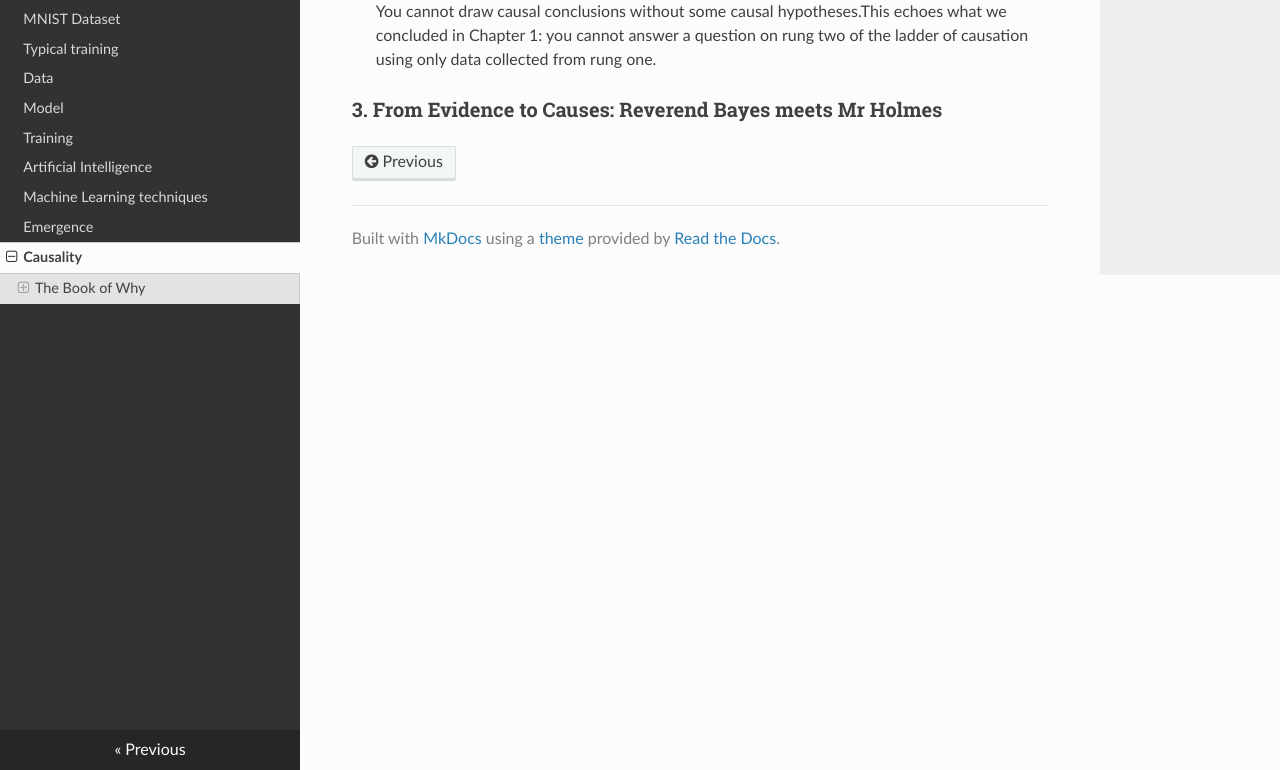
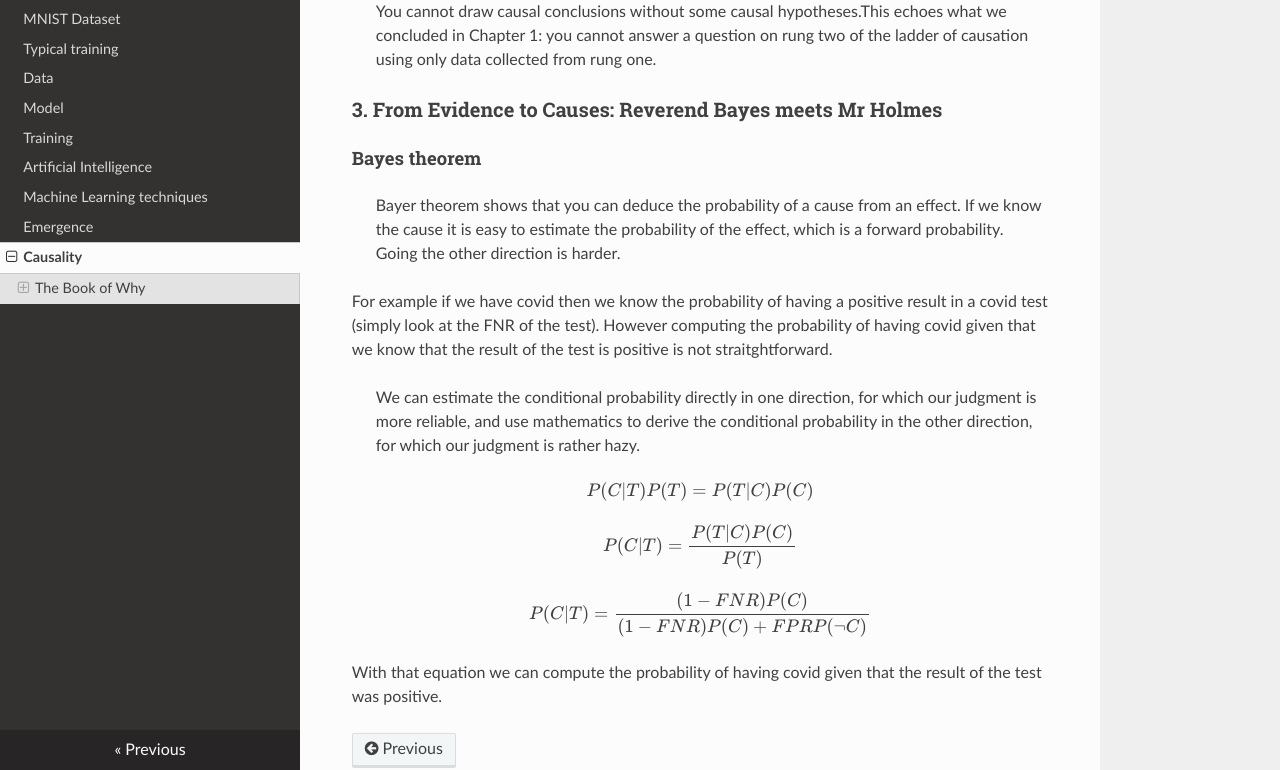
Before and after one commit to ironbar/mnist_universe, an MkDocs documentation site: the page built from docs/08_causality.md, in a window 1280 px wide and 900 px high, scrolled down 2225 px, cut to the strip 130-900 px from the top of the window. Built offline with MkDocs 1.6.1, drawn with Linux system fonts in a browser that asks for light colours; nearby versions of some CDN libraries; formulas are drawn with MathJax 3.

Commit message:
Update 08_causality.md

```diff
--- a/docs/08_causality.md
+++ b/docs/08_causality.md
@@ -51,3 +51,19 @@ This chapter tells the history of how the dominant school of thought in statisti
 > You cannot draw causal conclusions without some causal hypotheses.This echoes what we concluded in Chapter 1: you cannot answer a question on rung two of the ladder of causation using only data collected from rung one.
 
 ### 3. From Evidence to Causes: Reverend Bayes meets Mr Holmes
+
+#### Bayes theorem
+
+> Bayer theorem shows that you can deduce the probability of a cause from an effect. If we know the cause it is easy to estimate the probability of the effect, which is a forward probability. Going the other direction is harder.
+
+For example if we have covid then we know the probability of having a positive result in a covid test (simply look at the FNR of the test). However computing the probability of having covid given that we know that the result of the test is positive is not straitghtforward.
+
+> We can estimate the conditional probability directly in one direction, for which our judgment is more reliable, and use mathematics to derive the conditional probability in the other direction, for which our judgment is rather hazy.
+
+$$ P(C|T) P(T) = P(T|C) P(C) $$
+
+$$ P(C|T) = \frac{P(T|C) P(C)}{P(T)} $$
+
+$$ P(C|T) = \frac{(1-FNR) P(C)}{(1-FNR) P(C) + FPR P(\neg C)} $$
+
+With that equation we can compute the probability of having covid given that the result of the test was positive.
```
